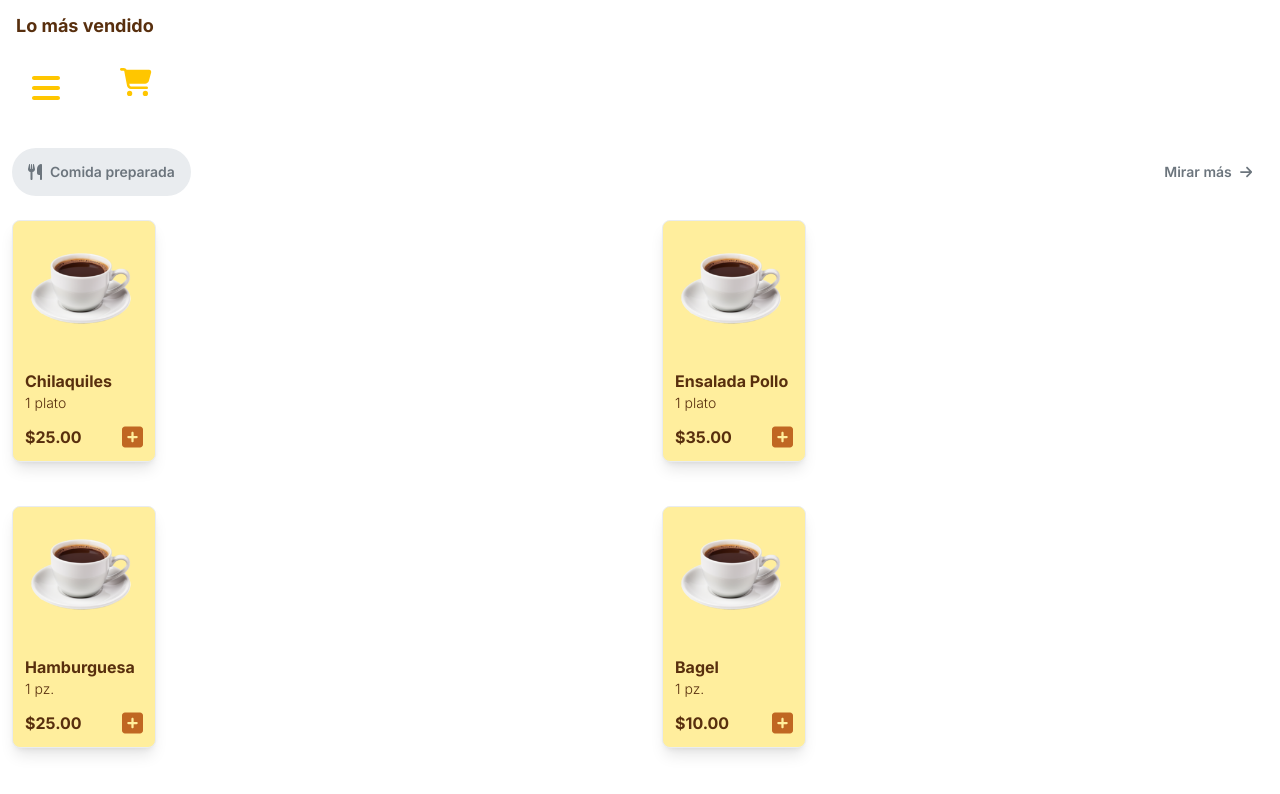
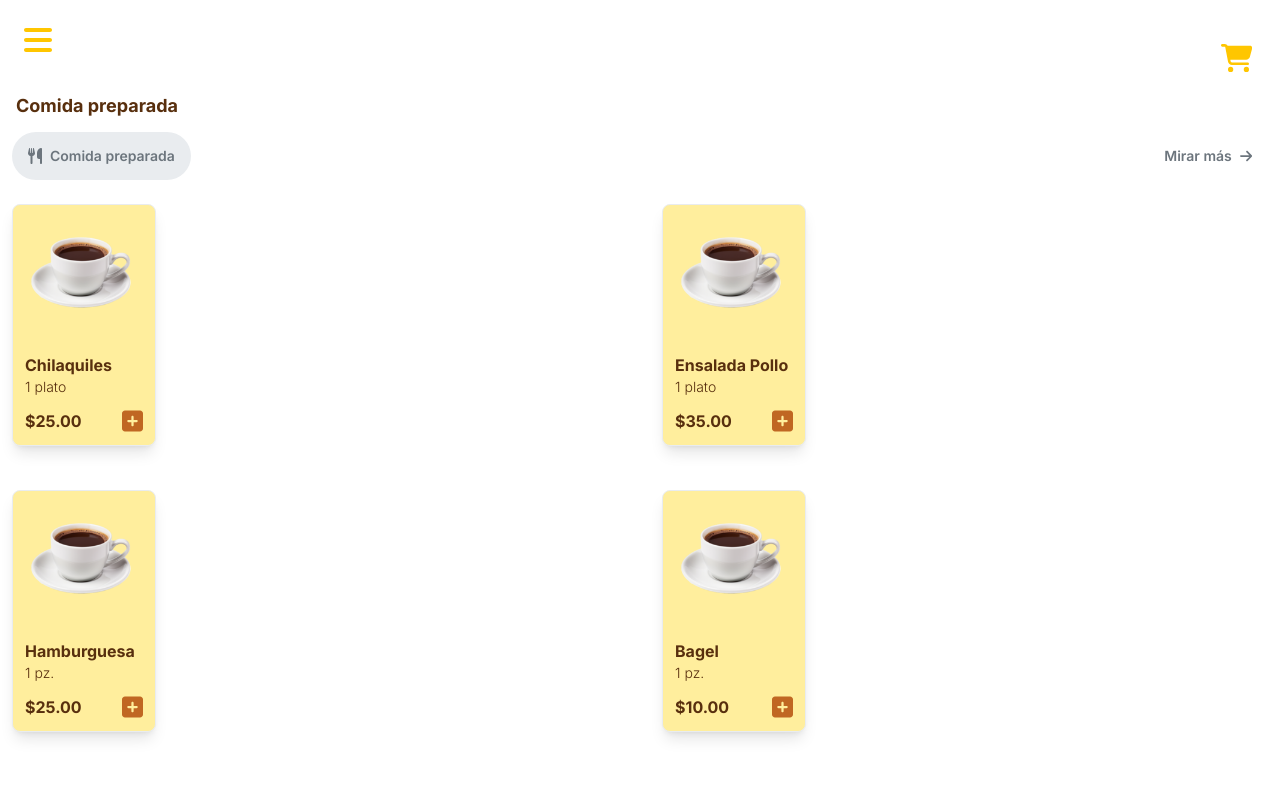
Before and after one commit to Magi3654/cafetec, a Next.js app: page /food in a window 1280 px wide. Shown: the top 794 px of the page. Built offline with nearby package versions, Linux system fonts and the light colour scheme.

Commit message:
fixing cart position

```diff
--- a/src/app/dropdown/Dropdown.jsx
+++ b/src/app/dropdown/Dropdown.jsx
@@ -24,9 +24,11 @@ const  Dropdown = () => {
         </div>
       )}
       <div>
-      <svg xmlns="http://www.w3.org/2000/svg" viewBox="0 0 576 512" className='h-7 m-7' fill='#ffc600'>
-                    <path d="M0 24C0 10.7 10.7 0 24 0H69.5c22 0 41.5 12.8 50.6 32h411c26.3 0 45.5 25 38.6 50.4l-41 152.3c-8.5 31.4-37 53.3-69.5 53.3H170.7l5.4 28.5c2.2 11.3 12.1 19.5 23.6 19.5H488c13.3 0 24 10.7 24 24s-10.7 24-24 24H199.7c-34.6 0-64.3-24.6-70.7-58.5L77.4 54.5c-.7-3.8-4-6.5-7.9-6.5H24C10.7 48 0 37.3 0 24zM128 464a48 48 0 1 1 96 0 48 48 0 1 1 -96 0zm336-48a48 48 0 1 1 0 96 48 48 0 1 1 0-96z"/>
-                </svg>
+        <Link href="/carrito">
+           <svg xmlns="http://www.w3.org/2000/svg" viewBox="0 0 576 512" className='h-7 mt-7 mr-7' fill='#ffc600'>
+              <path d="M0 24C0 10.7 10.7 0 24 0H69.5c22 0 41.5 12.8 50.6 32h411c26.3 0 45.5 25 38.6 50.4l-41 152.3c-8.5 31.4-37 53.3-69.5 53.3H170.7l5.4 28.5c2.2 11.3 12.1 19.5 23.6 19.5H488c13.3 0 24 10.7 24 24s-10.7 24-24 24H199.7c-34.6 0-64.3-24.6-70.7-58.5L77.4 54.5c-.7-3.8-4-6.5-7.9-6.5H24C10.7 48 0 37.3 0 24zM128 464a48 48 0 1 1 96 0 48 48 0 1 1 -96 0zm336-48a48 48 0 1 1 0 96 48 48 0 1 1 0-96z"/>
+            </svg>
+        </Link>
       </div>
     </div>
   )
--- a/src/app/food/page.jsx
+++ b/src/app/food/page.jsx
@@ -6,10 +6,10 @@ import Dropdown from '../dropdown/Dropdown';
 function Food() {
   return (
     <div className='flex flex-col'>
-            <p className='text-lg text-brown font-bold mx-4 pt-3'>Lo más vendido</p>
 
             <section>
                 <Dropdown/>
+                    <p className='text-lg text-brown font-bold mx-4 pt-3'>Comida preparada</p>
                 <Encabezado
                     title={'Comida preparada'}
                     route={'/food'}
--- a/src/app/globals.css
+++ b/src/app/globals.css
@@ -38,7 +38,7 @@ body {
   background-color:transparent;
   color: white;
   padding: 1rem;
-  margin: 1rem;
+  margin: 0.5rem;
 
   font-size: 16px;
   border: none;
@@ -49,9 +49,10 @@ body {
 /* Estilos para el contenedor del dropdown */
 .dropdown {
   display: flex;
-  justify-self:last baseline;
+  justify-content: space-between;
+  align-items: baseline;
+}
 
-}
 
 /* Estilos para el contenido del dropdown */
 .dropdown-content {
--- a/src/app/layout.js
+++ b/src/app/layout.js
@@ -4,13 +4,13 @@ import "./globals.css";
 const inter = Inter({ subsets: ["latin"] });
 
 export const metadata = {
-  title: "Create Next App",
+  title: "CafetecApp",
   description: "Generated by create next app",
 };
 
 export default function RootLayout({ children }) {
   return (
-    <html lang="en">
+    <html lang="es">
       <body className={inter.className}>{children}</body>
     </html>
   );
--- a/src/app/snacks/page.jsx
+++ b/src/app/snacks/page.jsx
@@ -6,10 +6,10 @@ import Dropdown from '../dropdown/Dropdown';
 function Snacks() {
   return (
     <div className='flex flex-col'>
-            <p className='text-lg text-brown font-bold mx-4 pt-3'>Lo más vendido</p>
 
             <section>
                 <Dropdown/>
+                    <p className='text-lg text-brown font-bold mx-4 pt-3'>Snacks</p>
                 <Encabezado
                     title={'Snacks'}
                     route={'/snacks'}
```
